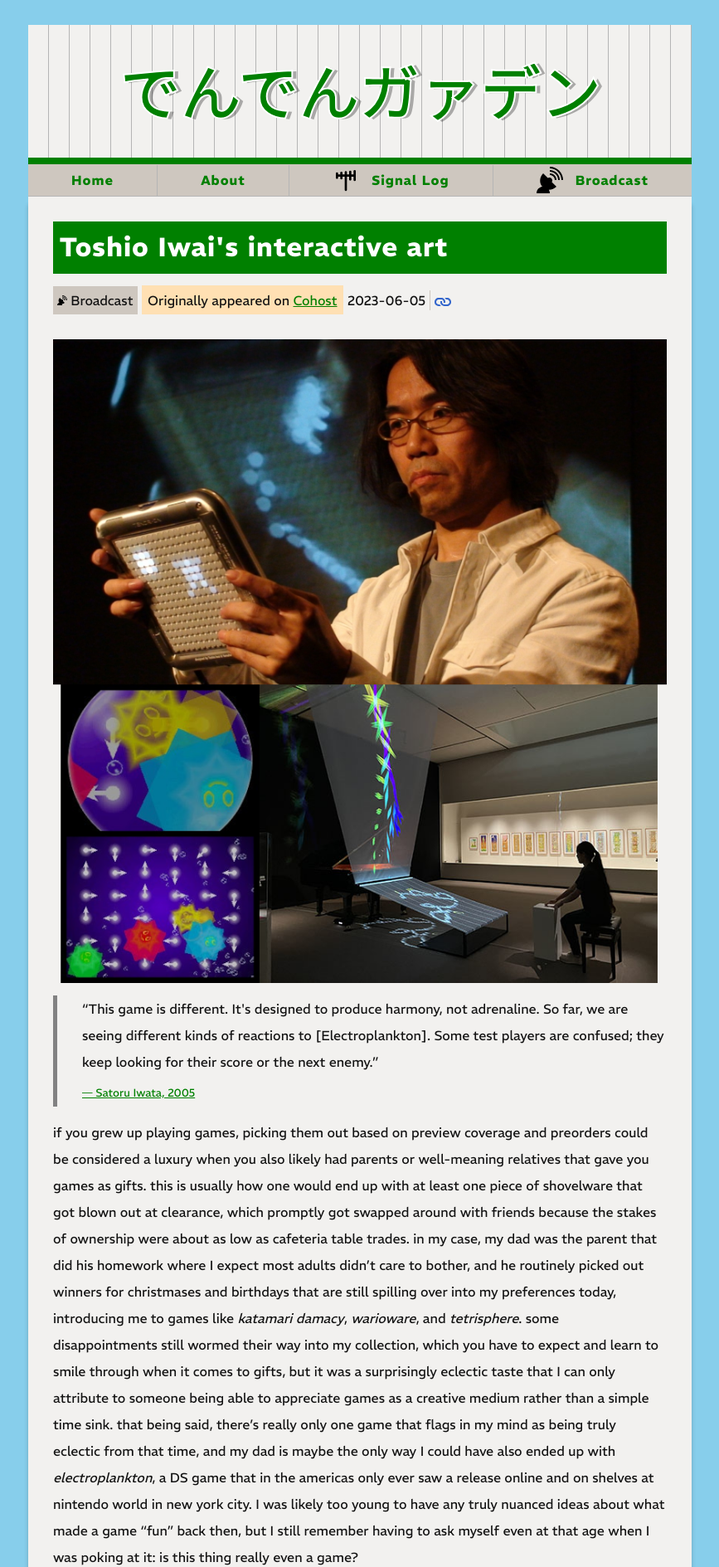
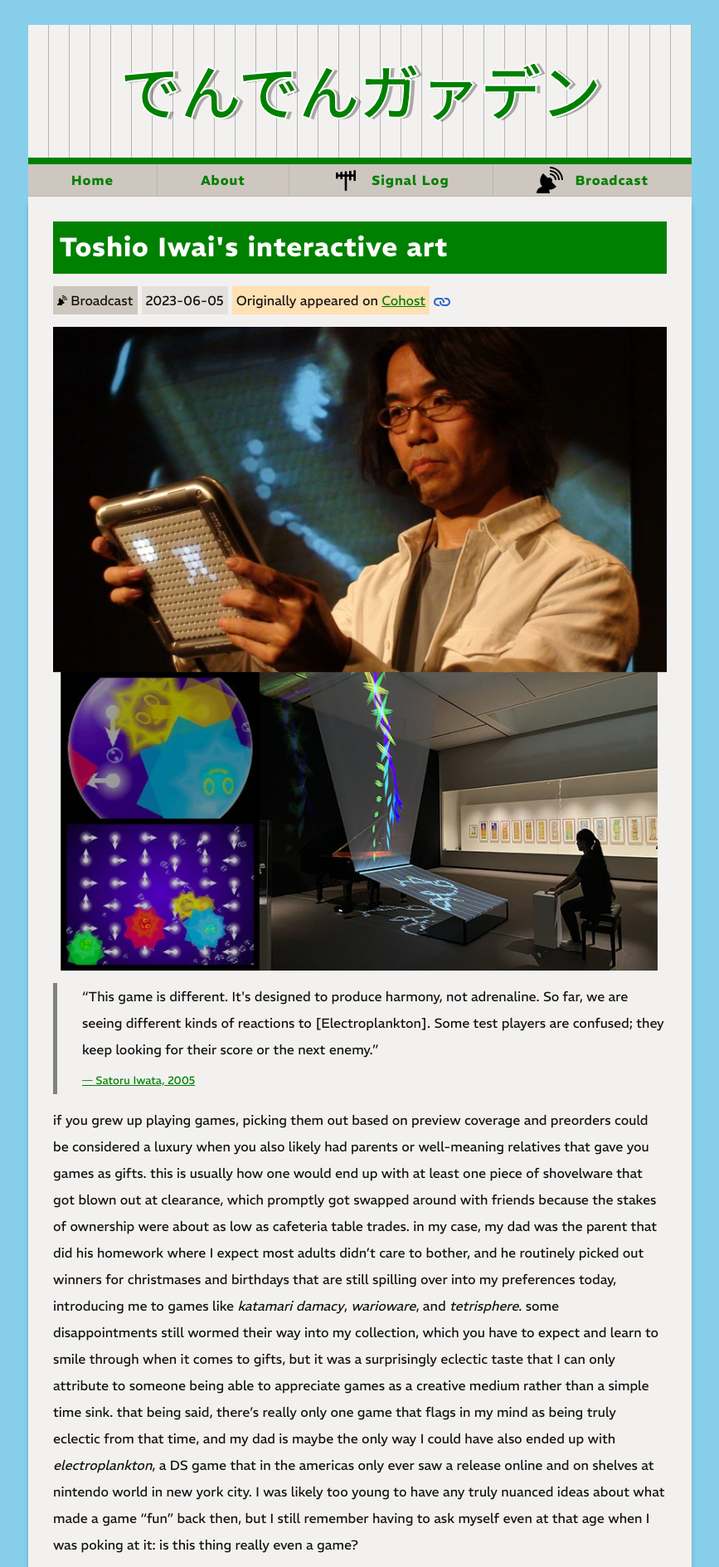
Before and after one commit to dendengarden/dendengarden.github.io, a Jekyll site: the page built from _posts/broadcast/2023-08-17-toshio-iwai-interactive-art.markdown, in a window 1280 px wide, cut to the strip 0-1889 px from the top of the page. Shown: the whole strip at 83% size, without its empty margins (206-1073 px from the left). Built offline with Jekyll 4.4.1, drawn with Linux system fonts in a browser that asks for light colours.

Commit message:
Standardize post meta

```diff
--- a/_includes/appeared.html
+++ b/_includes/appeared.html
@@ -1 +1 @@
-<span class="post-appeared">Originally appeared on <a href="{{include.src || last}}">{{include.src || first}}</a></span>
+<span class="post-meta-item post-appeared">Originally appeared on <a href="{{include.src || last}}">{{include.src || first}}</a></span>
--- a/_layouts/category.html
+++ b/_layouts/category.html
@@ -12,7 +12,7 @@ layout: default
     {%- for post in site.categories[category-slug] -%}
     <li>
       {%- assign date_format = site.minima.date_format | default: "%Y-%m-%d" -%}
-      <span class="category-post-meta"><time class="dt-published" datetime="{{ page.date | date_to_xmlschema }}" itemprop="datePublished">{{ post.date | date: date_format }}</time></span>
+      <span class="home-post-meta"><time class="home-post-meta-item dt-published" datetime="{{ page.date | date_to_xmlschema }}" itemprop="datePublished">{{ post.date | date: date_format }}</time></span>
       {%- if post.link -%}
         ⧉ <a rel="external nofollow" class="post-link" href="{{ post.link }}">
           {{ post.title | escape }}
--- a/_layouts/home.html
+++ b/_layouts/home.html
@@ -19,7 +19,8 @@ layout: default
       <li>
         {%- assign date_format = site.minima.date_format | default: "%Y-%m-%d" -%}
         <span class="home-post-meta">
-          <span class="home-post-category"><span class="home-post-icon {{category-slug}}"></span> {{ category-title }}</span>
+          <span class="post-meta-item home-post-category"><span class="home-post-category-icon {{category-slug}}"></span> {{ category-title }}</span>
+          <time class="home-post-meta-item dt-published" datetime="{{ page.date | date_to_xmlschema }}" itemprop="datePublished">{{ post.date | date: date_format }}</time>
         </span>
         {%- if post.link -%}
           ⧉ <a rel="external nofollow" class="post-link" href="{{ post.link }}">
@@ -29,9 +30,6 @@ layout: default
           <a class="home-post-link" href="{{ post.url | relative_url }}">
             {{ post.title | escape }}
           </a>
-        <span class="home-post-meta">
-          <time class="dt-published" datetime="{{ page.date | date_to_xmlschema }}" itemprop="datePublished">{{ post.date | date: date_format }}</time>
-        </span>
         {%- endif -%}
       </li>
   {% endfor %}
--- a/_layouts/post.html
+++ b/_layouts/post.html
@@ -10,14 +10,10 @@ layout: default
 
     <h1 class="post-title p-name" itemprop="name headline">{{ page.title | escape }}</h1>
     <p class="post-meta">
-      <span class="post-category"><span class="post-category-icon {{category-slug}}"></span> {{ category-title }}</span>
-        {%- if page.src -%}
-          {% include appeared.html src=page.src %}
-        {%- endif -%}
-      <time class="dt-published" datetime="{{ page.date | date_to_xmlschema }}" itemprop="datePublished">
+      <span class="post-meta-item post-category"><span class="post-category-icon {{category-slug}}"></span> {{ category-title }}</span><time class="post-meta-item dt-published" datetime="{{ page.date | date_to_xmlschema }}" itemprop="datePublished">
         {%- assign date_format = site.minima.date_format | default: "%Y-%m-%d" -%}
         {{ page.date | date: date_format }}
-      </time><a title="Permalink" class="post-permalink" href="{{ page.url | relative_url }}"></a>
+      </time>{%- if page.src -%} {% include appeared.html src=page.src %} {%- endif -%}<a title="Permalink" class="post-meta-item post-permalink" href="{{ page.url | relative_url }}"></a>
     </p>
   </header>
 
--- a/_sass/garden/_layout.scss
+++ b/_sass/garden/_layout.scss
@@ -154,27 +154,25 @@
 }
 
 .home-post-meta {
-  font-size: $small-font-size;
   color: $grey-color;
   display: inline-block;
   margin: 0;
 }
 
-.home-post-category {
+.home-post-meta-item {
   background: $brand-accent-color;
   color: $text-color;
+  display: inline-block;
+  box-sizing: border-box;
+  line-height: 24px;
+  height: 34px;
   padding: 5px;
   margin-right: 5px;
-  display: inline-block;
-  width: 100px;
-  text-align: center;
 }
 
-.home-post-icon {
-  height: 12px;
-  width: 12px;
-  display: inline-block;
-  background-size: 12px 12px;
+.home-post-category {
+  text-align: center;
+  width: 125px;
 }
 
 .home-post-category-icon {
@@ -185,11 +183,7 @@
 }
 
 .home-post-meta time {
-  padding-left: 5px;
-  margin-left: 5px;
-  display: inline-block;
-  border-left: 1px solid $brand-accent-color;
-  min-width: 85px;
+  background: $brand-accent-color-light;
   text-align: center;
 }
 
@@ -248,25 +242,31 @@
   list-style: none;
 }
 
+.category-post-list li {
+  margin-bottom: $spacing-unit / 4;
+}
+
 .category-post-meta {
-  font-size: $small-font-size;
   color: $grey-color;
   display: inline-block;
   margin: 0;
 }
 
-.category-post-meta time {
-  padding-right: 5px;
+.category-post-meta-item {
+  background: $brand-accent-color;
+  color: $text-color;
+  display: inline-block;
+  box-sizing: border-box;
+  line-height: 24px;
+  height: 34px;
+  padding: 5px;
   margin-right: 5px;
-  display: inline-block;
-  border-right: 1px solid $brand-accent-color;
-  min-width: 85px;
-  text-align: center;
 }
+
 
 // Posts
 .post-header {
-  margin-bottom: $spacing-unit;
+  margin-bottom: $spacing-unit / 2;
 }
 
 .post-title {
@@ -278,12 +278,21 @@
   color: white;
 }
 
-.post-category {
+.post-meta {
+}
+
+.post-meta-item {
   background: $brand-accent-color;
   color: $text-color;
+  display: inline-block;
+  box-sizing: border-box;
+  line-height: 24px;
+  height: 34px;
   padding: 5px;
   margin-right: 5px;
-  display: inline-block;
+}
+
+.post-category {
 }
 
 .post-category-icon {
@@ -294,29 +303,22 @@
 }
 
 .post-meta time {
-  padding-right: 5px;
-  margin-right: 5px;
-  display: inline-block;
-  border-right: 1px solid $brand-accent-color;
-}
-
-.post-permalink {
-  height: 20px;
-  width: 20px;
-  margin-right: $spacing-unit / 2;
-  display: inline-block;
-  background-size: 20px 20px;
-  vertical-align: middle;
-  background-image: url("/assets/img/icons/permalink.svg");
+  background: $brand-accent-color-light;
 }
 
 .post-appeared {
   background: #ffe0b3;
   text-overflow: ellipsis;
   white-space: nowrap;
-  overflow: hidden;
-  padding: $spacing-unit / 4;
-  margin-right: 5px;
+}
+
+.post-permalink {
+  background-color: initial;
+  height: 20px;
+  width: 20px;
+  background-size: 20px 20px;
+  vertical-align: middle;
+  background-image: url("/assets/img/icons/permalink.svg");
 }
 
 .post-content {
```
